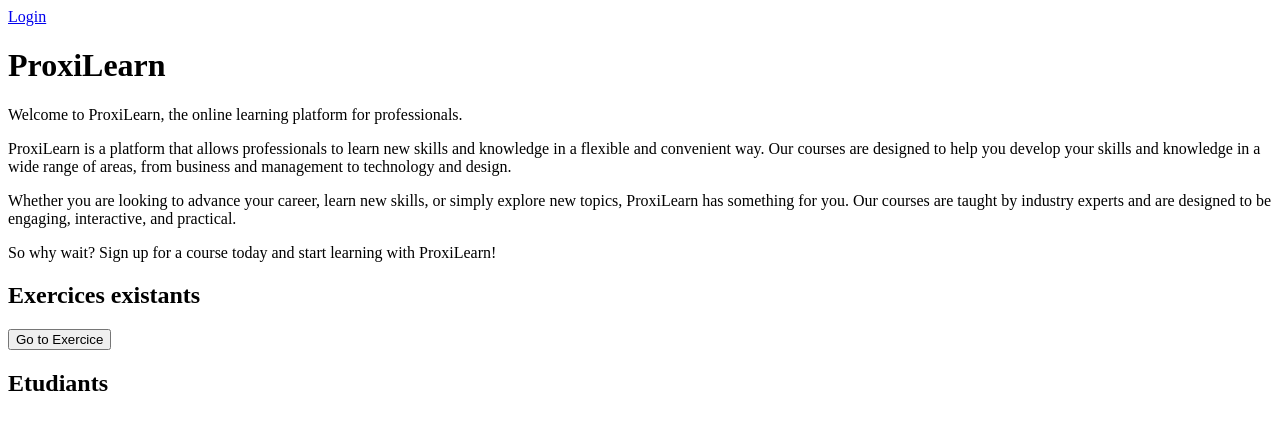
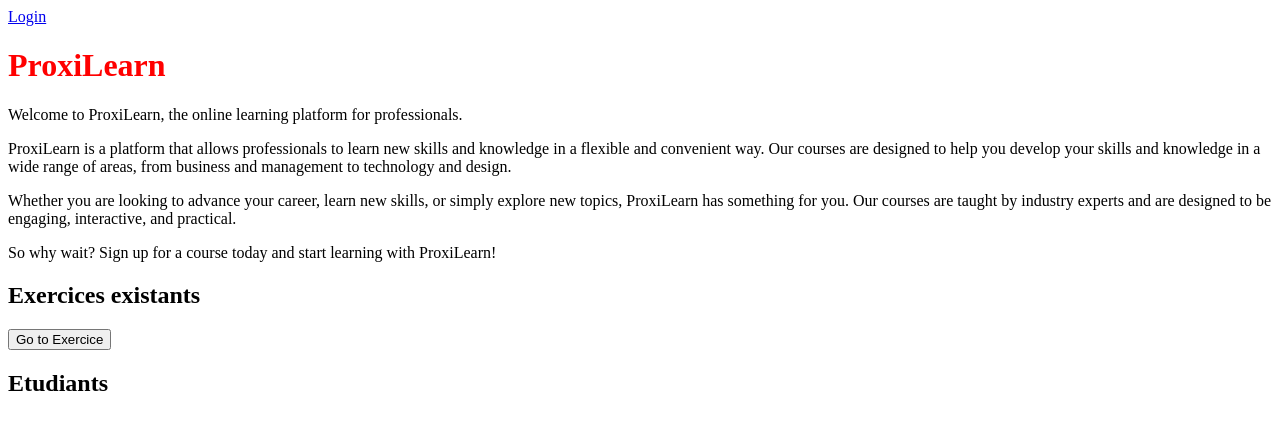
Before and after one commit to LeRatdemare/Proxilearn, a Django app: page / in a window 1280 px wide. Shown: the top 430 px of the page. Run offline with Django 5.2, Linux system fonts and the light colour scheme; data that the repository does not hold is empty.

Commit message:
Added styles.css

```diff
--- /dev/null
+++ b/proxilearn/apppl/static/css/styles.css
@@ -0,0 +1,3 @@
+h1 {
+    color: red;
+}
--- a/proxilearn/apppl/templates/base.html
+++ b/proxilearn/apppl/templates/base.html
@@ -1,6 +1,9 @@
 {% load static %}
 <html>
     <head>
+        <meta charset="UTF-8">
+        <meta name="viewport" content="width=device-width, initial-scale=1">
+        <link rel="stylesheet" href="{% static 'css/styles.css' %}">
         <title>ProxiLearn</title>
     </head>
     <body>
```
